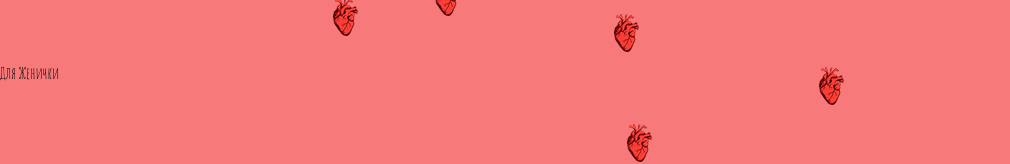
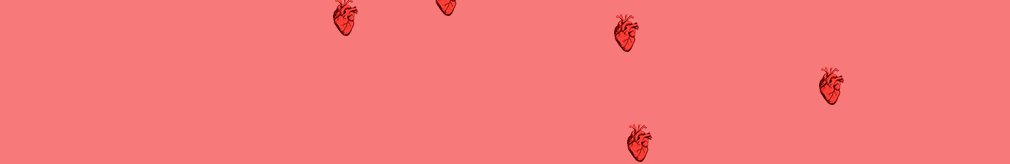
Before and after one commit to angonokalove/angonokalove.github.io, a plain HTML site: page index.html in a window 1280 px wide. Shown: the top 164 px of the page, without its empty margins (0-1010 px from the left). Drawn offline with nearby package versions, Linux system fonts and the light colour scheme.

Commit message:
Update index.html

```diff
--- a/index.html
+++ b/index.html
@@ -16,8 +16,7 @@
 			Happy Valentines Day
 			<small>Люблю тебя</small>
 			<h1>
-		        <h2>
-			Для Женички 	</h2>
+
 			</div>
 	</div>
 
```
